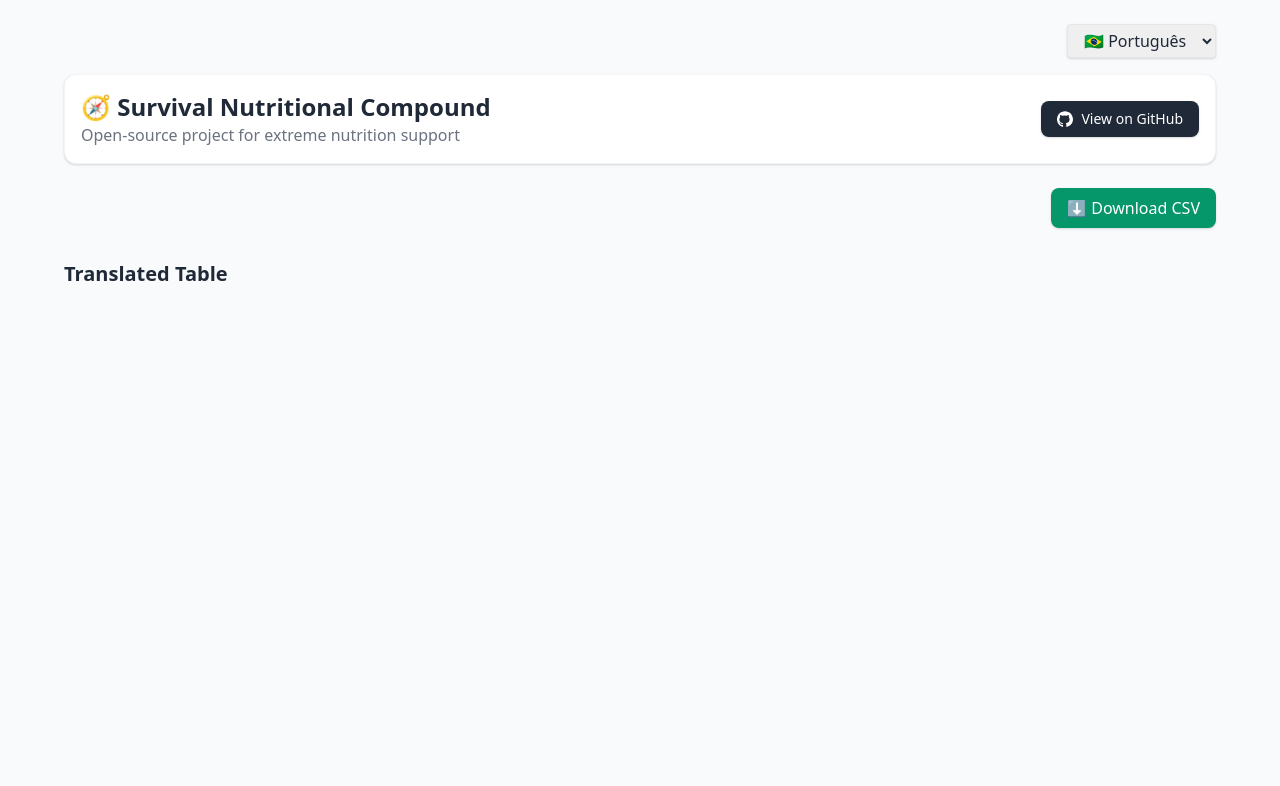
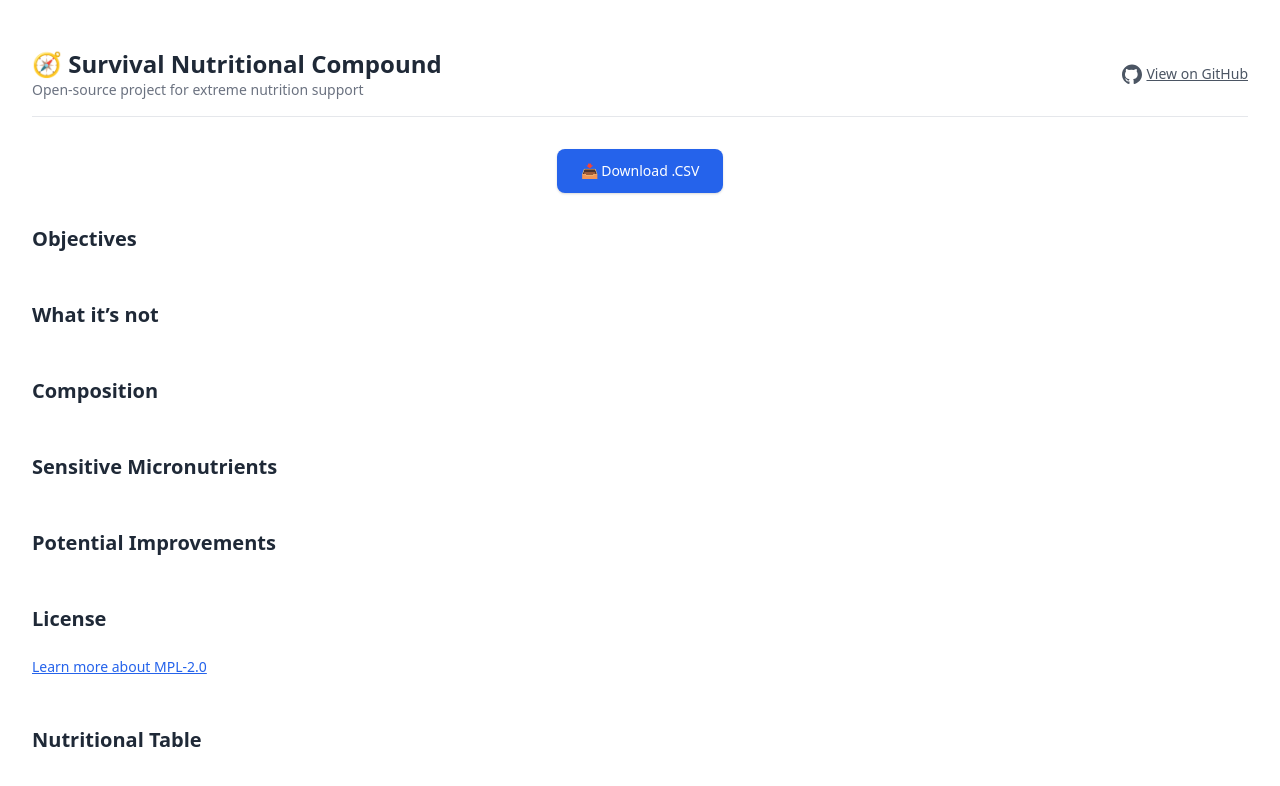
Before and after one commit to JeanCarloEM/survival-nutritional-compound, a plain HTML site: page index.html in a window 1280 px wide. Drawn offline with nearby package versions, Linux system fonts and the light colour scheme.

Commit message:
mudanças visuais no index.html

```diff
--- a/assets/locales/en.json
+++ b/assets/locales/en.json
@@ -27,6 +27,9 @@
     "Replace ingredients with lighter, more accessible, or locally available options while keeping nutrients equivalent.",
     "Explore new compounds with greater stability and absorption."
   ],
+  "button": {
+    "download_csv": "Download .CSV"
+  },
   "license_title": "License",
   "license_text": "This project is licensed under the Mozilla Public License 2.0. You may use, modify, and redistribute it as long as you keep this license and share changes under the same terms.",
   "license_link": "Learn more about MPL-2.0",
--- a/assets/locales/es.json
+++ b/assets/locales/es.json
@@ -27,6 +27,9 @@
     "Reemplazar ingredientes por versiones más ligeras, accesibles o locales manteniendo los nutrientes.",
     "Explorar nuevos compuestos con mayor estabilidad y absorción."
   ],
+  "button": {
+    "download_csv": "Download .CSV"
+  },
   "license_title": "Licencia",
   "license_text": "Este proyecto se distribuye bajo la Licencia Pública de Mozilla 2.0. Puedes usarlo, modificarlo y distribuirlo, siempre que mantengas esta licencia y compartas las modificaciones bajo las mismas condiciones.",
   "license_link": "Más sobre la MPL-2.0",
--- a/assets/locales/pt-br.json
+++ b/assets/locales/pt-br.json
@@ -18,6 +18,9 @@
   "not_objective_list": [
     "Formulações específicas para sexo, faixas etárias ou condições clínicas."
   ],
+  "button": {
+    "download_csv": "Download .CSV"
+  },
   "composition_title": "Composição",
   "composition_text": "Cada ingrediente é selecionado com base em critérios de biodisponibilidade comprovada, capacidade de fornecer múltiplos nutrientes com baixo volume e durabilidade sem refrigeração. Compostos multifuncionais (como spirulina ou levedura nutricional) são preferidos, mas podem ser substituídos por alternativas mais eficientes.",
   "sensitive_nutrients_title": "Micronutrientes Sensíveis",
--- a/index.html
+++ b/index.html
@@ -1,54 +1,74 @@
 <!DOCTYPE html>
-<html lang="pt-br">
+<html lang="pt-BR">
   <head>
     <meta charset="UTF-8" />
     <meta name="viewport" content="width=device-width, initial-scale=1.0" />
     <title>🧭 Survival Nutritional Compound</title>
     <link rel="stylesheet" href="https://cdn.jsdelivr.net/npm/tailwindcss@2.2.19/dist/tailwind.min.css" />
-  <script defer src="./assets/js/i18n.js"></script>
-  <script defer src="./assets/js/main.js"></script>
+    <link rel="stylesheet" href="assets/css/styles.css" />
+    <script src="https://cdn.jsdelivr.net/npm/papaparse@5.4.1/papaparse.min.js"></script>
+    <script src="assets/js/i18n.js" defer></script>
+    <script src="assets/js/main.js" defer></script>
   </head>
-<body class="bg-gray-50 text-gray-800 font-sans px-4 md:px-16 py-6">
-  <!-- Language selector -->
-  <div class="flex justify-end mb-4">
-    <select id="lang-select" class="px-3 py-1 border rounded shadow">
-      <option value="pt-br">🇧🇷 Português</option>
-      <option value="en">🇺🇸 English</option>
-      <option value="es">🇪🇸 Español</option>
-    </select>
+  <body class="bg-white text-gray-800 font-sans p-4 md:p-8">
+    <header class="flex flex-col md:flex-row items-center justify-between py-4 mb-8 border-b border-gray-200">
+      <div>
+        <h1 class="text-2xl font-semibold text-gray-800">🧭 Survival Nutritional Compound</h1>
+        <p class="text-sm text-gray-500" data-i18n="header.subtitle">Open-source project for extreme nutrition support</p>
       </div>
-
-  <!-- Header with GitHub Link -->
-  <header class="flex flex-col md:flex-row items-center justify-between p-4 bg-white shadow rounded-xl mb-6 border border-gray-100">
-    <div>
-      <h1 class="text-2xl font-bold text-gray-800">🧭 Survival Nutritional Compound</h1>
-      <p class="text-gray-500" data-i18n="header.subtitle">Open-source project for extreme nutrition support</p>
-    </div>
-    <a href="https://github.com/seuusuario/seurepositorio" target="_blank" class="mt-2 md:mt-0 inline-flex items-center px-4 py-2 text-sm font-medium text-white bg-gray-800 hover:bg-gray-700 rounded-lg shadow">
-      <svg class="w-4 h-4 mr-2" fill="currentColor" viewBox="0 0 24 24"><path d="M12 .5C5.4.5 0 5.9 0 12.5c0 5.3 3.4 9.8 8.2 11.4.6.1.8-.3.8-.6v-2.3c-3.3.7-4-1.4-4-1.4-.5-1.2-1.2-1.5-1.2-1.5-1-.7.1-.7.1-.7 1.1.1 1.7 1.1 1.7 1.1 1 .1.7 1.9 2.8 1.3.1-.8.4-1.4.7-1.7-2.7-.3-5.5-1.3-5.5-5.8 0-1.3.5-2.4 1.2-3.2-.1-.3-.5-1.4.1-3 0 0 1-.3 3.3 1.2a11.5 11.5 0 0 1 6 0c2.3-1.5 3.3-1.2 3.3-1.2.6 1.6.2 2.7.1 3 .8.8 1.2 1.9 1.2 3.2 0 4.5-2.9 5.5-5.6 5.8.4.3.8 1 .8 2.1v3.1c0 .3.2.7.8.6C20.6 22.3 24 17.8 24 12.5 24 5.9 18.6.5 12 .5z"/></svg>
-      View on GitHub
+      <a href="https://github.com/seuusuario/seurepositorio" target="_blank" class="text-sm text-gray-600 hover:text-black mt-2 md:mt-0 flex items-center space-x-1">
+        <svg class="w-5 h-5" fill="currentColor" viewBox="0 0 24 24">
+          <path d="M12 .5C5.4.5 0 5.9 0 12.5c0 5.3 3.4 9.8 8.2 11.4.6.1.8-.3.8-.6v-2.3c-3.3.7-4-1.4-4-1.4-.5-1.2-1.2-1.5-1.2-1.5-1-.7.1-.7.1-.7 1.1.1 1.7 1.1 1.7 1.1 1 .1.7 1.9 2.8 1.3.1-.8.4-1.4.7-1.7-2.7-.3-5.5-1.3-5.5-5.8 0-1.3.5-2.4 1.2-3.2-.1-.3-.5-1.4.1-3 0 0 1-.3 3.3 1.2a11.5 11.5 0 0 1 6 0c2.3-1.5 3.3-1.2 3.3-1.2.6 1.6.2 2.7.1 3 .8.8 1.2 1.9 1.2 3.2 0 4.5-2.9 5.5-5.6 5.8.4.3.8 1 .8 2.1v3.1c0 .3.2.7.8.6C20.6 22.3 24 17.8 24 12.5 24 5.9 18.6.5 12 .5z"/>
+        </svg>
+        <span class="underline">View on GitHub</span>
       </a>
     </header>
 
-  <!-- CSV Download Button -->
-  <div class="mb-6 text-right">
-    <a href="./data/data.csv" download class="inline-block px-4 py-2 bg-green-600 hover:bg-green-500 text-white font-medium rounded-lg shadow transition">
-      ⬇️ <span data-i18n="download.csv">Download CSV</span>
+    <div class="flex justify-center mb-8">
+      <a href="data/data.csv" download class="px-6 py-3 bg-blue-600 text-white text-sm font-medium rounded-lg shadow hover:bg-blue-700 transition-colors duration-200">
+        📥 <span data-i18n="button.download_csv">Download .CSV</span>
       </a>
     </div>
 
-  <!-- Readme Content -->
-  <section id="readme" class="mb-8 space-y-6 text-justify"></section>
+    <section class="mb-12">
+      <h2 class="text-xl font-semibold mb-4" data-i18n="objectives.title">Objectives</h2>
+      <ul id="objectives" class="list-disc list-inside space-y-2 text-gray-700"></ul>
+    </section>
 
-  <!-- Table Content -->
+    <section class="mb-12">
+      <h2 class="text-xl font-semibold mb-4" data-i18n="not_objective.title">What it’s not</h2>
+      <ul id="not_objective" class="list-disc list-inside space-y-2 text-gray-700"></ul>
+    </section>
+
+    <section class="mb-12">
+      <h2 class="text-xl font-semibold mb-4" data-i18n="composition.title">Composition</h2>
+      <p class="text-gray-700 mb-4" data-i18n="composition.description"></p>
+    </section>
+
+    <section class="mb-12">
+      <h2 class="text-xl font-semibold mb-4" data-i18n="sensitive.title">Sensitive Micronutrients</h2>
+      <p class="text-gray-700" data-i18n="sensitive.description"></p>
+    </section>
+
+    <section class="mb-12">
+      <h2 class="text-xl font-semibold mb-4" data-i18n="improvements.title">Potential Improvements</h2>
+      <ul id="improvements" class="list-disc list-inside space-y-2 text-gray-700"></ul>
+    </section>
+
+    <section class="mb-12">
+      <h2 class="text-xl font-semibold mb-4" data-i18n="license.title">License</h2>
+      <p class="text-gray-700" data-i18n="license.description"></p>
+      <a href="https://www.mozilla.org/MPL/2.0/" target="_blank" class="text-blue-600 underline text-sm mt-2 inline-block" data-i18n="license.link">Learn more about MPL-2.0</a>
+    </section>
+
     <section>
-    <h2 class="text-xl font-semibold mb-2" data-i18n="table.title">Translated Table</h2>
+      <h2 class="text-xl font-semibold mb-4" data-i18n="table.title">Nutritional Table</h2>
       <div class="overflow-x-auto">
-      <table id="data-table" class="min-w-full border bg-white shadow rounded-xl divide-y divide-gray-200">
-        <thead class="bg-gray-100 text-gray-700">
-          <tr></tr>
+        <table id="data-table" class="min-w-full table-auto border border-gray-300">
+          <thead class="bg-gray-100">
+            <tr id="table-headers" class="text-left text-sm text-gray-700"></tr>
           </thead>
-        <tbody class="divide-y divide-gray-100"></tbody>
+          <tbody id="table-body" class="text-sm text-gray-800"></tbody>
         </table>
       </div>
     </section>
```
Lines whose indentation alone changed are shown as unchanged.
